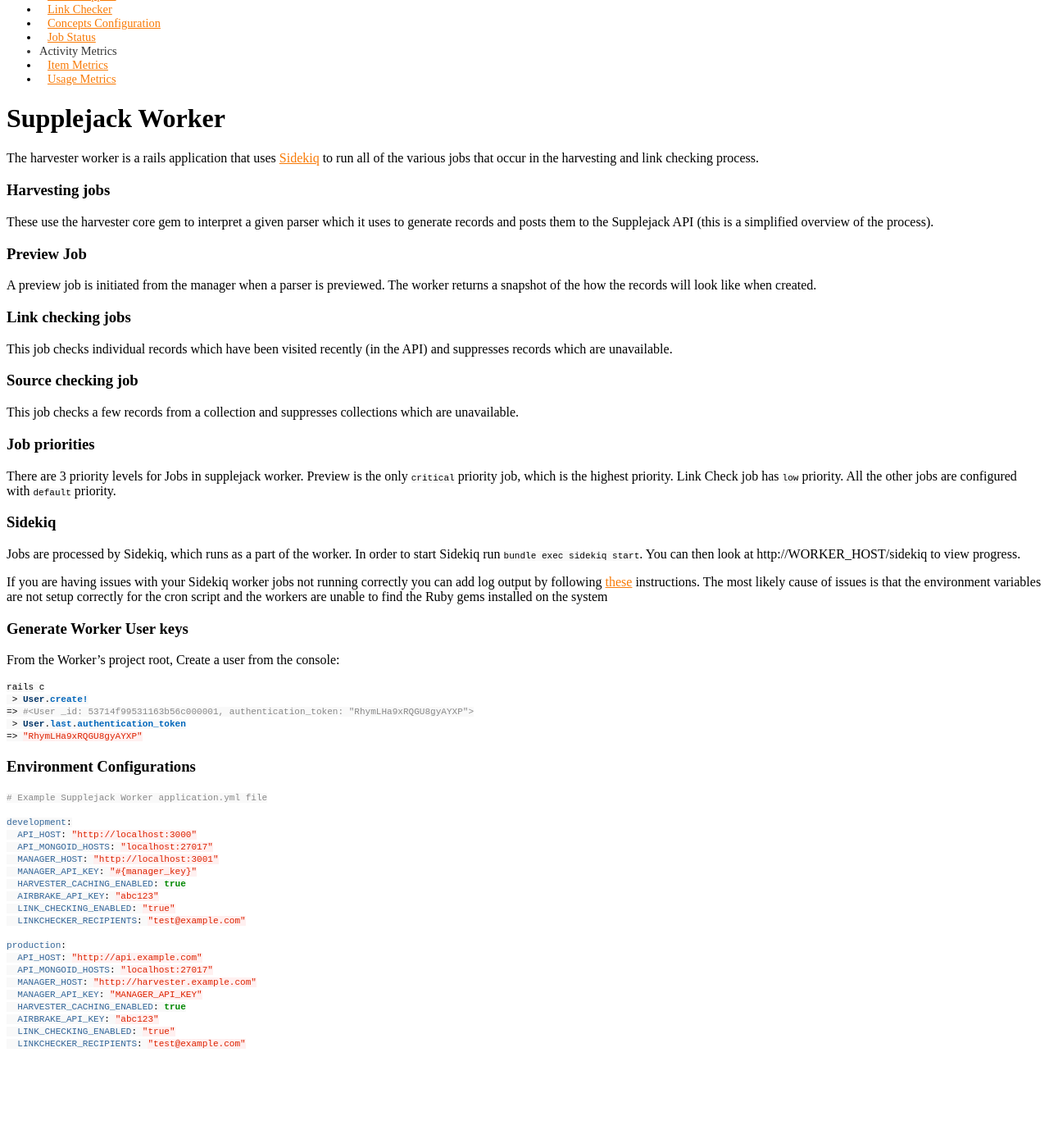
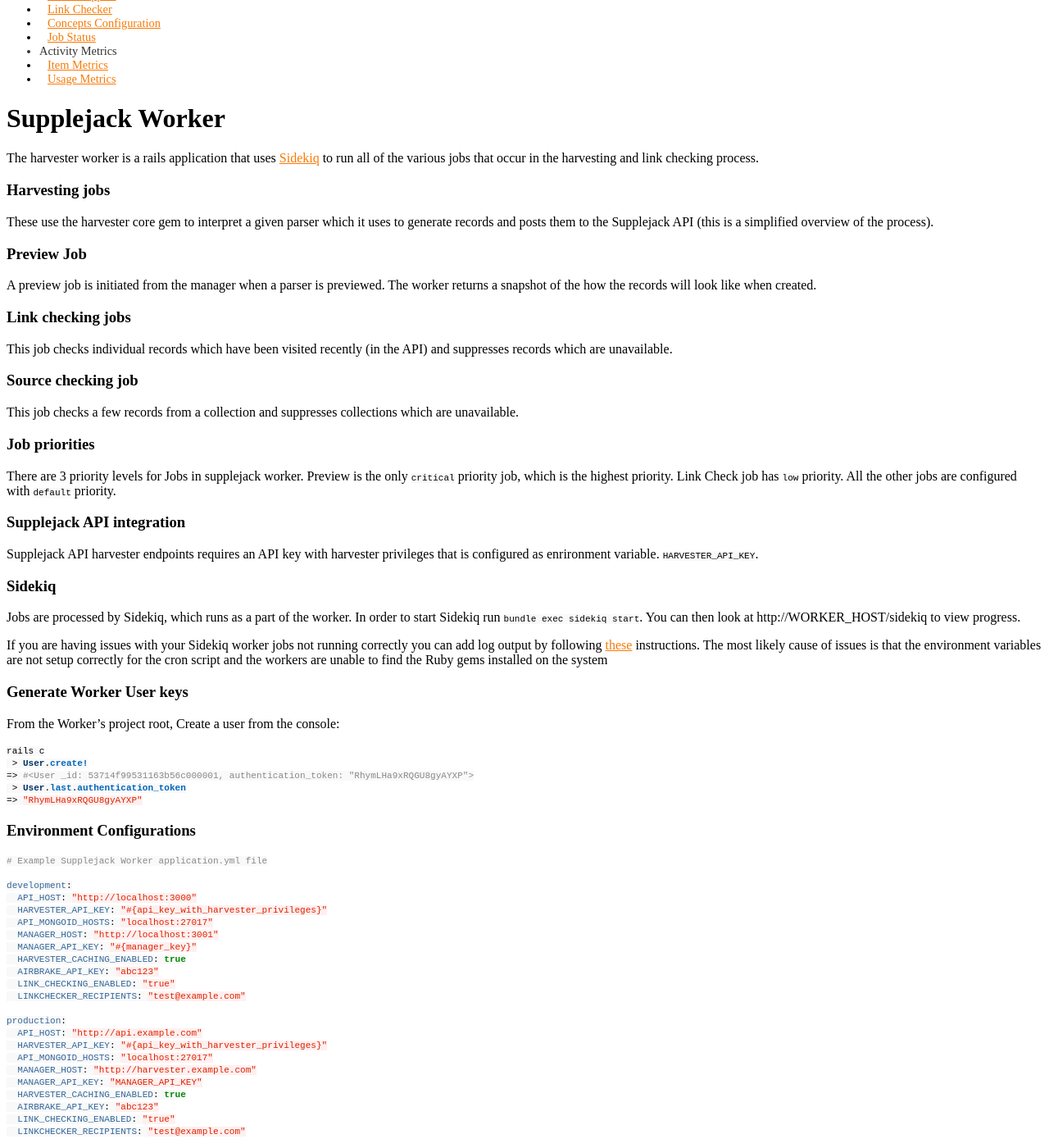
Before and after one commit to DigitalNZ/supplejack, a Jekyll site: the page built from _posts/2014-05-01-supplejack-worker.md, in a window 1280 px wide and 1400 px high, scrolled down 696 px. Shown: the whole window at 82% size. Built offline with Jekyll 4.4.1, drawn with Linux system fonts in a browser that asks for light colours; Markdown is read by kramdown in place of the engine named in the settings; a style sheet for code colours, icons or effects is not loaded; before the commit the page ends 1989 px from its top, so only the background shows below that.

Commit message:
Update 2014-05-01-supplejack-worker.md

```diff
--- a/_posts/2014-05-01-supplejack-worker.md
+++ b/_posts/2014-05-01-supplejack-worker.md
@@ -23,6 +23,9 @@
 ### Job priorities
 There are 3 priority levels for Jobs in supplejack worker. Preview is the only `critical` priority job, which is the highest priority. Link Check job has `low` priority. All the other jobs are configured with `default` priority.
 
+### Supplejack API integration
+Supplejack API harvester endpoints requires an API key with harvester privileges that is configured as enrironment variable. `HARVESTER_API_KEY`.
+
 ### Sidekiq
 Jobs are processed by Sidekiq, which runs as a part of the worker. In order to start Sidekiq run `bundle exec sidekiq start`. You can then look at http://WORKER_HOST/sidekiq to view progress.
 
@@ -47,6 +50,7 @@
 
 development:
   API_HOST: "http://localhost:3000"
+  HARVESTER_API_KEY: "#{api_key_with_harvester_privileges}"
   API_MONGOID_HOSTS: "localhost:27017"
   MANAGER_HOST: "http://localhost:3001"
   MANAGER_API_KEY: "#{manager_key}"
@@ -57,6 +61,7 @@
 
 production:
   API_HOST: "http://api.example.com"
+  HARVESTER_API_KEY: "#{api_key_with_harvester_privileges}"
   API_MONGOID_HOSTS: "localhost:27017"
   MANAGER_HOST: "http://harvester.example.com"
   MANAGER_API_KEY: "MANAGER_API_KEY"
```
